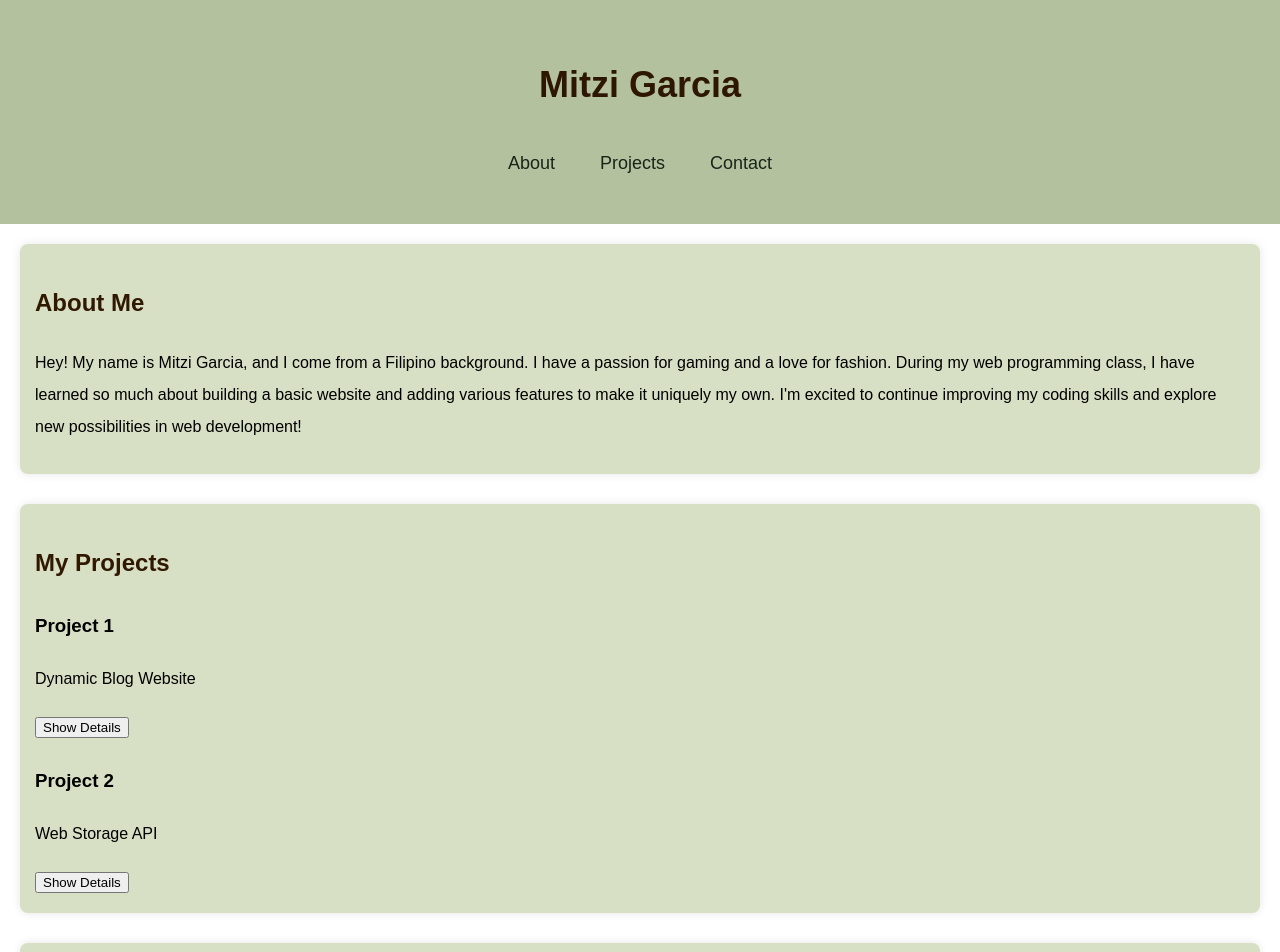
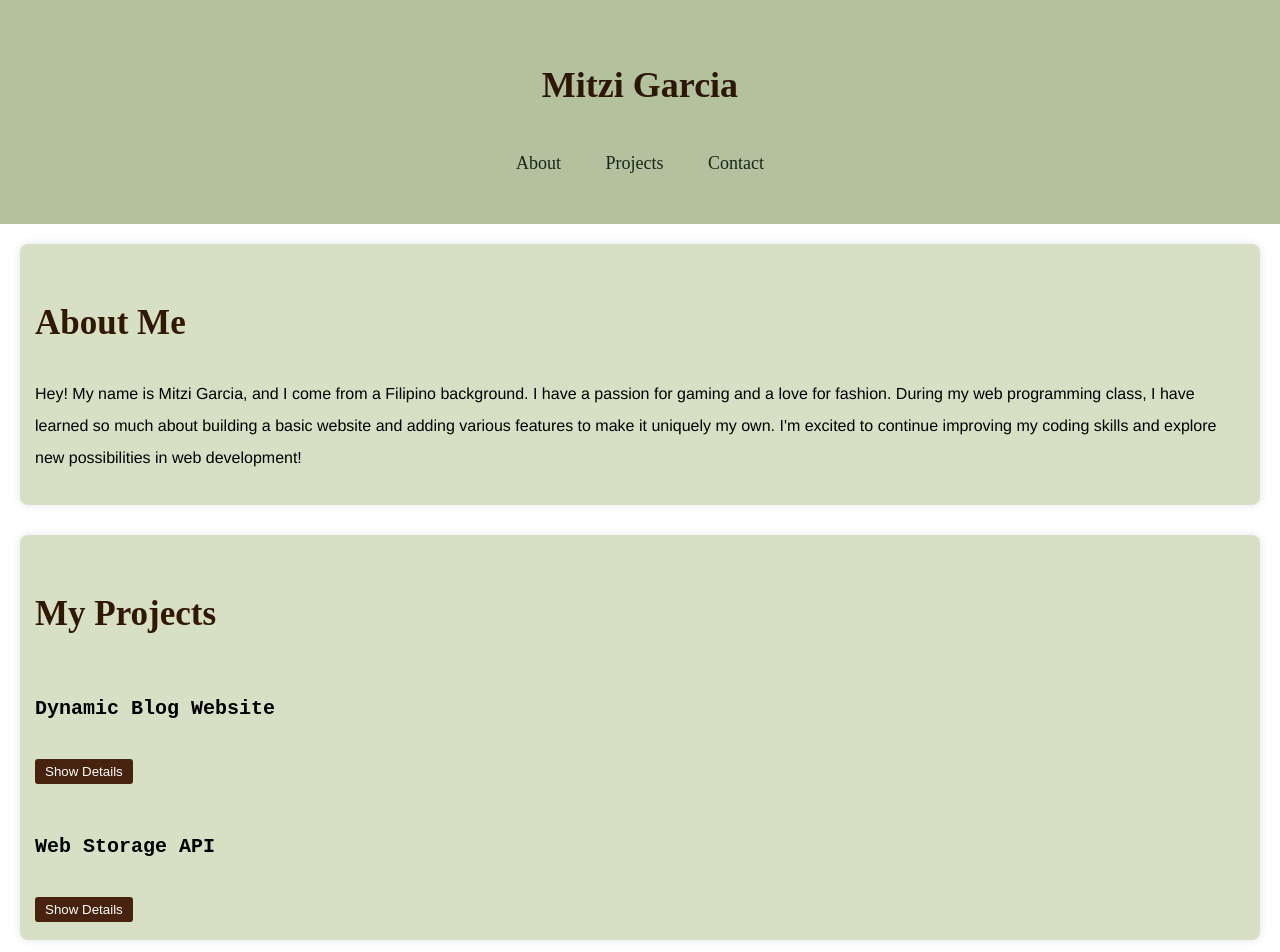
Before and after one commit to mitzigarciaa/my-portfolio, a plain HTML site: page index.html in a window 1280 px wide. Shown: the top 952 px of the page. Drawn offline with Linux system fonts and the light colour scheme.

Commit message:
fixing css

```diff
--- a/index.html
+++ b/index.html
@@ -6,7 +6,6 @@
     <title>My Portfolio</title>
     <link rel="stylesheet" href="styles.css">
     <script src="script.js" defer></script>
-
 
 </head>
 <body>
@@ -33,8 +32,7 @@
         <h2>My Projects</h2>
             <div class="gallery">
                 <div class="project" id="project1">
-                    <h3>Project 1</h3>
-                    <p class="description">Dynamic Blog Website</p>
+                    <h3>Dynamic Blog Website</h3>
                     <button class="toggle-details">Show Details</button>
                     <div class="details hidden">
                         <p class="desc"> I built a blog website with multiple pages that lets users easily create, view, edit, and delete their posts. I used JavaScript to handle and store the post data directly in the browser, keeping it simple and accessible. For version control, I used Git, organizing each feature in its own branch to keep things manageable, and hosted everything on GitHub for easy collaboration and project tracking.
@@ -44,8 +42,7 @@
                     </div>
                 </div>
                 <div class="project" id="project2">
-                    <h3>Project 2</h3>
-                    <p class="description">Web Storage API</p>
+                    <h3>Web Storage API</h3>
                     <button class="toggle-details">Show Details</button>
                     <div class="details hidden">
                         <p class="desc"> I built a simple web page where users can enter their name, save it using the HTML5 Local Storage API, and have it display again when the page is reloaded. The page includes an input field, buttons to save and clear the name, and a section to show the saved name. I used JavaScript to handle saving the name to local storage, retrieving it when the page refreshes, and clearing it when needed. The design also includes some CSS to make the page look nice and easy to use.
@@ -74,8 +71,6 @@
 
                 <p id="error-message" style="color: red; display: none;">Please fill in all fields</p>
             </form>
-        </section>
-        </form>
     </section>
 
 
--- a/styles.css
+++ b/styles.css
@@ -1,6 +1,6 @@
 /* General Styles */
 body {
-    font-family: Arial, sans-serif;
+    font-family: "Helvetica Neue";
     margin: 0;
     padding: 0;
     line-height: 2;
@@ -12,6 +12,7 @@ header {
     padding: 25px;
     text-align: center;
     font-size: large;
+    font-family: "montserrat";
 }
 
 
@@ -22,6 +23,7 @@ footer {
     padding: 10px;
     position: relative;
     width: 100%;
+    font-family: "Montserrat", sans-serif;
 }
 
 
@@ -38,6 +40,7 @@ nav ul li {
 nav ul li a {
     color: #192519;
     text-decoration: none;
+    font-family: "Montserrat";
 }
 
 nav ul li a:hover {
@@ -58,6 +61,55 @@ h2 {
     color: rgb(49, 24, 1);
 }
 
+#about h2 {
+    font-size: 35px;
+    margin-bottom: 20px;
+    font-family: "montserrat";
+}
+
+#projects h2 {
+    font-size: 35px;
+    margin-bottom: 20px;
+    font-family: "montserrat";
+}
+
+#projects h3 {
+    font-size: 20px;
+    margin-bottom: 20px;
+    font-family: "Courier New";
+
+}
+
+#contact h2 {
+    font-size: 35px;
+    margin-bottom: 20px;
+    font-family: "montserrat";
+}
+
+.gallery {
+    display: flex;
+    flex-direction: column;
+    gap: 20px;
+}
+
+.details.hidden {
+    display: none;
+}
+
+.toggle-details {
+    margin-top: 10px;
+    padding: 5px 10px;
+    background-color: #47220e;
+    color: #ffffff;
+    border: none;
+    border-radius: 3px;
+    cursor: pointer;
+}
+
+.toggle-details:hover {
+    background-color: #89b493;
+}
+
 /* Media Queries for Mobile Devices */
 @media only screen and (max-width: 600px) {
     header, footer {
@@ -75,7 +127,3 @@ h2 {
         margin: 10px;
     }
 }
-
-.details.hidden {
-    display: none;
-}
```
Also changed, not shown: script.js (line endings or trailing spaces).
